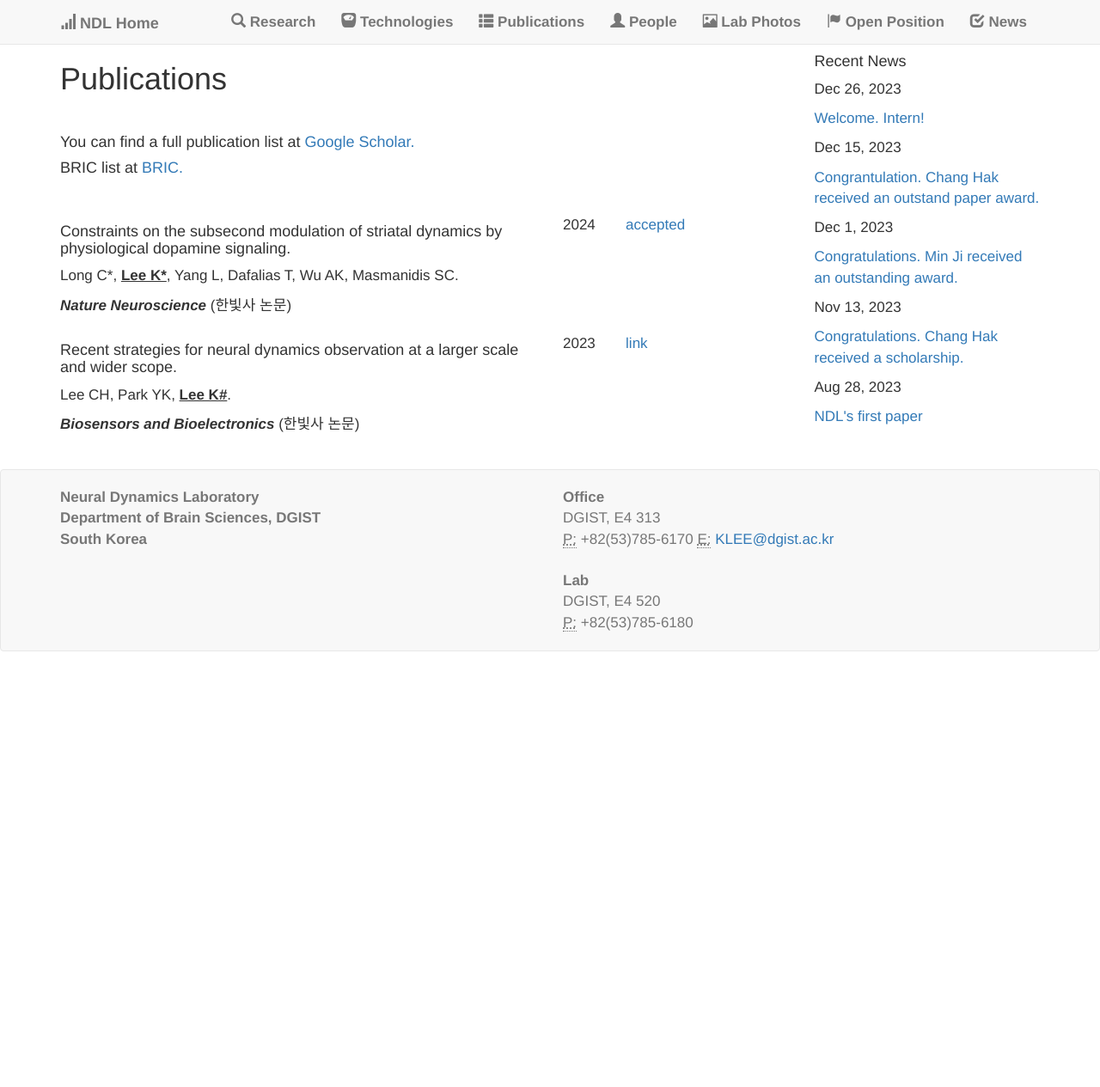
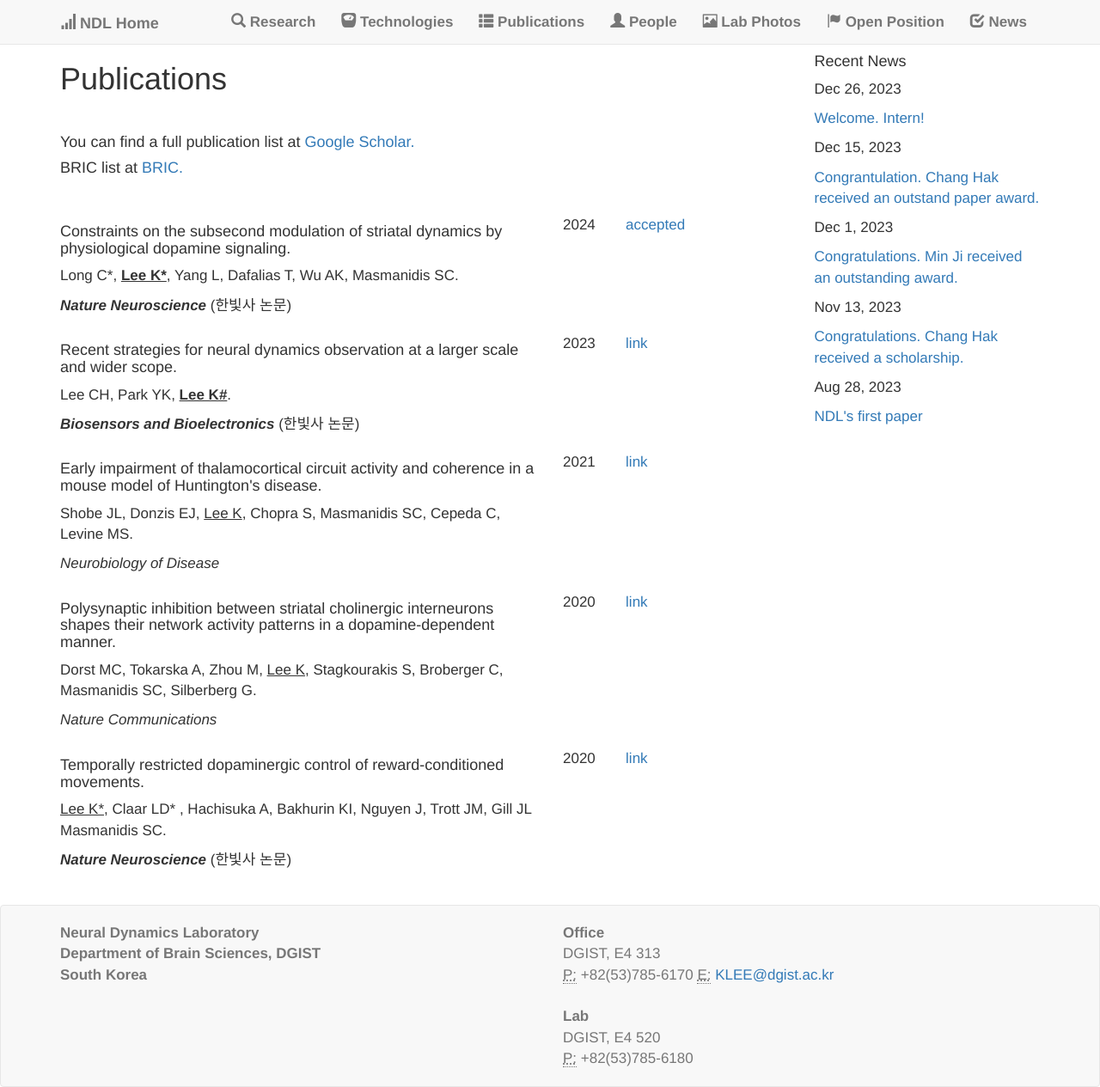
Before and after one commit to kleelab/kleelab.github.io, a Jekyll site: the page built from publications.html, in a window 1280 px wide. Shown: the whole page at 86% size. Built offline with Jekyll 4.4.1, drawn with Linux system fonts in a browser that asks for light colours; nearby versions of some CDN libraries; a style sheet for code colours, icons or effects is not loaded; before the commit the page ends 900 px from its top, so only the background shows below that.

Commit message:
Update publications.yml

```diff
--- a/_data/publications.yml
+++ b/_data/publications.yml
@@ -17,3 +17,30 @@
   repo:
     name: link
     url: https://www.sciencedirect.com/science/article/pii/S0956566323005808?via%3Dihub
+
+- title: Early impairment of thalamocortical circuit activity and coherence in a mouse model of Huntington's disease.
+  author: Shobe JL, Donzis EJ, <u>Lee K</u>, Chopra S, Masmanidis SC, Cepeda C, Levine MS.
+  where: <I>Neurobiology of Disease</I>
+  image:
+  year: 2021
+  repo:
+    name: link
+    url: https://www.sciencedirect.com/science/article/pii/S0969996121001960?via%3Dihub
+
+- title: Polysynaptic inhibition between striatal cholinergic interneurons shapes their network activity patterns in a dopamine-dependent manner.
+  author: Dorst MC, Tokarska A, Zhou M, <u>Lee K</u>, Stagkourakis S, Broberger C, Masmanidis SC, Silberberg G.
+  where: <I>Nature Communications</I>
+  image:
+  year: 2020
+  repo:
+    name: link
+    url: https://www.nature.com/articles/s41467-020-18882-y
+
+- title: Temporally restricted dopaminergic control of reward-conditioned movements.
+  author: <u>Lee K*</u>, Claar LD* , Hachisuka A, Bakhurin KI, Nguyen J, Trott JM, Gill JL Masmanidis SC.
+  where: <b><I>Nature Neuroscience</I></b> (한빛사 논문)
+  image:
+  year: 2020
+  repo:
+    name: link
+    url: https://www.nature.com/articles/s41593-019-0567-0
```
